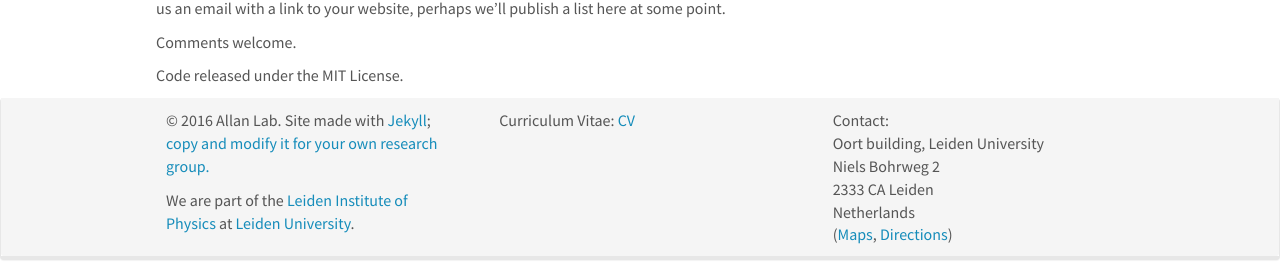
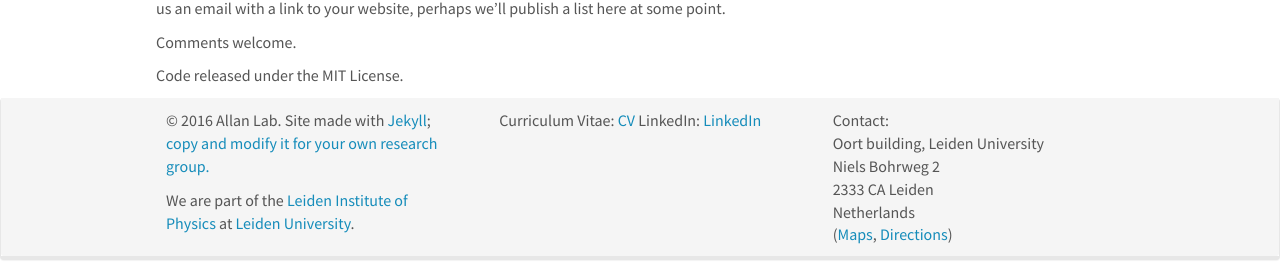
Before and after one commit to MichaelVBronstein/michaelvbronstein.github.io, a Jekyll site: the page built from _pages/aboutwebsite.md, in a window 1280 px wide and 900 px high, scrolled down 599 px. Shown: the part 618-897 px from the top of the window. Built offline with Jekyll 4.4.1, drawn with Linux system fonts in a browser that asks for light colours; nearby versions of some CDN libraries.

Commit message:
Update footer.html

```diff
--- a/_includes/footer.html
+++ b/_includes/footer.html
@@ -15,6 +15,9 @@
 		<div class="col-sm-4">
 		  Curriculum Vitae:
 		  <a href="downloads/Michael_V_Bronstein_CV.pdf">CV</a>
+		  LinkedIn:
+		  <a href="https://www.linkedin.com/in/michael-bronstein-6b058657/">LinkedIn</a>
+
 		</div>
 		<div class="col-sm-4">
 		  Contact:<br />
```
